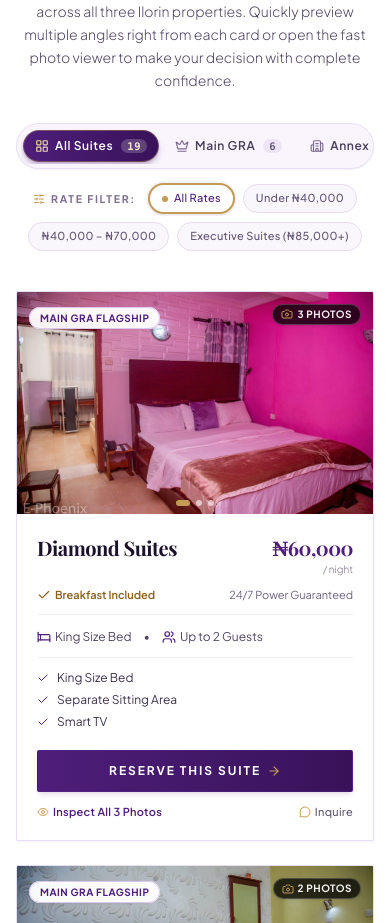
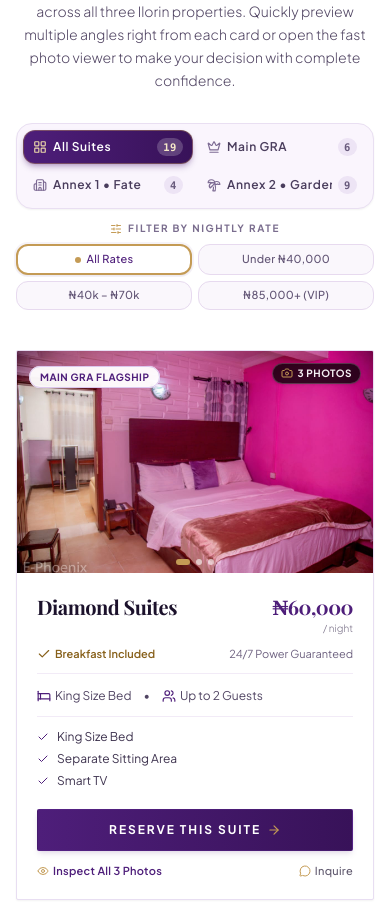
Before and after one commit to meetmarvelous/e-phoenix, a React (Vite) app: page / in a window 390 px wide. Shown: the part 2468-3391 px from the top of the page. Built offline with nearby package versions, Linux system fonts and the light colour scheme; a web font is replaced by a local one.

Commit message:
fix(rooms): replace mobile horizontal scroll with responsive 2x2 luxury segmented grid

```diff
--- a/src/components/UnifiedRoomsSection.tsx
+++ b/src/components/UnifiedRoomsSection.tsx
@@ -120,10 +120,11 @@ export const UnifiedRoomsSection: React.FC<UnifiedRoomsSectionProps> = ({
         </div>
 
         {/* Modern Luxury Filter Control System */}
+        {/* Modern Luxury Filter Control System (Zero Scroll on Mobile) */}
         <div className="max-w-4xl mx-auto mb-10 sm:mb-14">
           {/* Property Branch Segmented Control */}
-          <div className="p-1 sm:p-1.5 rounded-full bg-[#FAF5FD] border border-[#E9DFF2] shadow-xs">
-            <div className="flex items-center gap-1 sm:gap-2 overflow-x-auto no-scrollbar scroll-smooth snap-x justify-start sm:justify-center p-0.5">
+          <div className="p-1 sm:p-1.5 rounded-2xl sm:rounded-full bg-[#FAF5FD] border border-[#E9DFF2] shadow-xs">
+            <div className="grid grid-cols-2 sm:flex sm:items-center sm:justify-center gap-1 sm:gap-2 p-0.5">
               {branches.map((b) => {
                 const IconComponent = b.icon;
                 const isActive = activeBranch === b.key;
@@ -131,7 +132,7 @@ export const UnifiedRoomsSection: React.FC<UnifiedRoomsSectionProps> = ({
                   <button
                     key={b.key}
                     onClick={() => setActiveBranch(b.key)}
-                    className={`relative px-3 sm:px-5 py-2 sm:py-2.5 rounded-full text-xs font-semibold tracking-wider transition-all duration-300 cursor-pointer shrink-0 snap-center flex items-center gap-2 group ${
+                    className={`relative px-2.5 sm:px-5 py-2 sm:py-2.5 rounded-xl sm:rounded-full text-xs font-semibold tracking-wider transition-all duration-200 cursor-pointer flex items-center justify-between sm:justify-center gap-1.5 sm:gap-2 group ${
                       isActive
                         ? 'text-white font-bold'
                         : 'text-[#4A3D5D] hover:text-[#4E1E7A] hover:bg-white/70'
@@ -140,13 +141,13 @@ export const UnifiedRoomsSection: React.FC<UnifiedRoomsSectionProps> = ({
                     {isActive && (
                       <motion.div
                         layoutId="activeRoomBranchPill"
-                        className="absolute inset-0 bg-gradient-to-r from-[#4E1E7A] to-[#381259] rounded-full shadow-md shadow-purple-950/25 border border-[#C49B55]/40"
+                        className="absolute inset-0 bg-gradient-to-r from-[#4E1E7A] to-[#381259] rounded-xl sm:rounded-full shadow-md shadow-purple-950/25 border border-[#C49B55]/40"
                         transition={{ type: 'spring', stiffness: 450, damping: 32 }}
                       />
                     )}
-                    <span className="relative z-10 flex items-center gap-1.5">
+                    <span className="relative z-10 flex items-center gap-1.5 truncate">
                       <IconComponent
-                        className={`w-3.5 h-3.5 transition-colors ${
+                        className={`w-3.5 h-3.5 shrink-0 transition-colors ${
                           isActive ? 'text-[#EBD7A9]' : 'text-[#7D6B94] group-hover:text-[#4E1E7A]'
                         }`}
                       />
@@ -154,7 +155,7 @@ export const UnifiedRoomsSection: React.FC<UnifiedRoomsSectionProps> = ({
                       <span className="inline sm:hidden">{b.shortLabel}</span>
                     </span>
                     <span
-                      className={`relative z-10 text-[10.5px] px-1.5 py-0.2 rounded-full font-mono transition-colors ${
+                      className={`relative z-10 text-[10.5px] px-1.5 py-0.5 rounded-full font-mono shrink-0 transition-colors ${
                         isActive
                           ? 'bg-white/20 text-[#F5E8C8]'
                           : 'bg-[#EDE4F5] text-[#695B7D] group-hover:bg-[#E2D2EE]'
@@ -168,35 +169,43 @@ export const UnifiedRoomsSection: React.FC<UnifiedRoomsSectionProps> = ({
             </div>
           </div>
 
-          {/* Secondary Rate / Budget Selector Chips */}
-          <div className="mt-3.5 flex items-center justify-center flex-wrap gap-2 text-xs">
-            <span className="inline-flex items-center gap-1.5 text-[10.5px] font-bold tracking-[0.16em] uppercase text-[#7A6D8E] font-cinzel mr-1">
+          {/* Secondary Rate / Budget Selector Chips (Zero Scroll on Mobile) */}
+          <div className="mt-3 sm:mt-3.5">
+            <div className="flex sm:hidden items-center justify-center gap-1.5 mb-2 text-[10px] font-bold tracking-[0.16em] uppercase text-[#7A6D8E] font-cinzel">
+              <SlidersHorizontal className="w-3 h-3 text-[#C49B55]" />
+              <span>Filter by Nightly Rate</span>
+            </div>
+
+            <div className="grid grid-cols-2 sm:flex sm:flex-wrap sm:items-center sm:justify-center gap-1.5 sm:gap-2 text-xs">
+              <span className="hidden sm:inline-flex items-center gap-1.5 text-[10.5px] font-bold tracking-[0.16em] uppercase text-[#7A6D8E] font-cinzel mr-1">
                 <SlidersHorizontal className="w-3 h-3 text-[#C49B55]" />
                 <span>Rate Filter:</span>
               </span>
 
               {[
-              { id: 'all', label: 'All Rates' },
-              { id: 'budget', label: 'Under ₦40,000' },
-              { id: 'executive', label: '₦40,000 – ₦70,000' },
-              { id: 'luxury', label: 'Executive Suites (₦85,000+)' },
+                { id: 'all', label: 'All Rates', shortLabel: 'All Rates' },
+                { id: 'budget', label: 'Under ₦40,000', shortLabel: 'Under ₦40,000' },
+                { id: 'executive', label: '₦40,000 – ₦70,000', shortLabel: '₦40k – ₦70k' },
+                { id: 'luxury', label: 'Executive Suites (₦85,000+)', shortLabel: '₦85,000+ (VIP)' },
               ].map((pf) => {
                 const isSelected = priceFilter === pf.id;
                 return (
                   <button
                     key={pf.id}
                     onClick={() => setPriceFilter(pf.id as any)}
-                  className={`px-3 py-1.5 rounded-full text-[11px] sm:text-xs font-medium tracking-wide transition-all cursor-pointer flex items-center gap-1.5 ${
+                    className={`px-2 sm:px-3 py-1.5 rounded-xl sm:rounded-full text-[11px] sm:text-xs font-medium tracking-wide transition-all cursor-pointer flex items-center justify-center gap-1.5 text-center ${
                       isSelected
                         ? 'bg-white text-[#4E1E7A] font-bold shadow-xs border-2 border-[#C49B55] ring-2 ring-[#4E1E7A]/5'
                         : 'bg-[#FAF7FC] text-[#625575] hover:text-[#1B112B] hover:bg-white border border-[#E7DAEF]'
                     }`}
                   >
-                  {isSelected && <span className="w-1.5 h-1.5 rounded-full bg-[#C49B55]" />}
-                  <span>{pf.label}</span>
+                    {isSelected && <span className="w-1.5 h-1.5 rounded-full bg-[#C49B55] shrink-0" />}
+                    <span className="hidden sm:inline">{pf.label}</span>
+                    <span className="inline sm:hidden">{pf.shortLabel}</span>
                   </button>
                 );
               })}
+            </div>
           </div>
 
           {/* Active Filter Counter & Quick Reset */}
```
Lines whose indentation alone changed are shown as unchanged.
